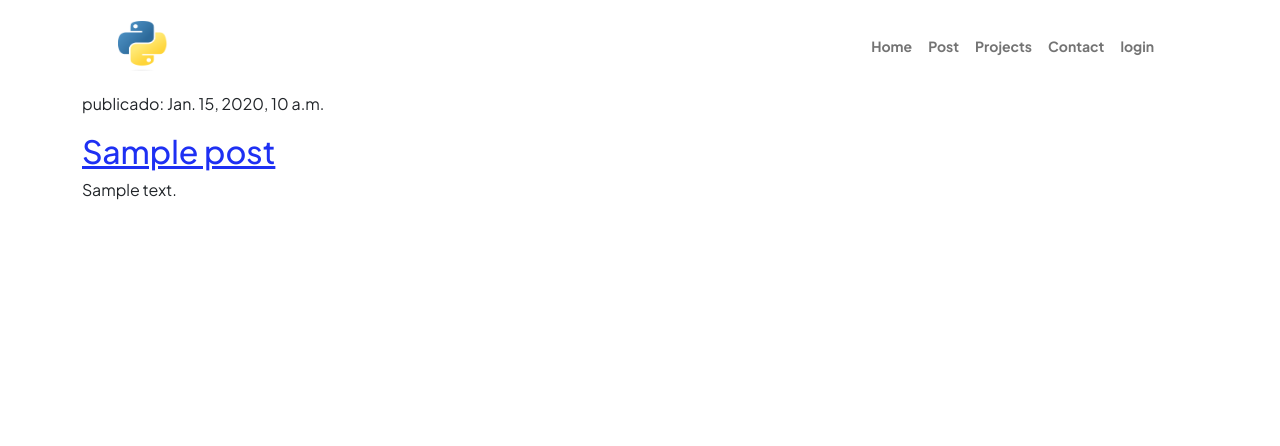
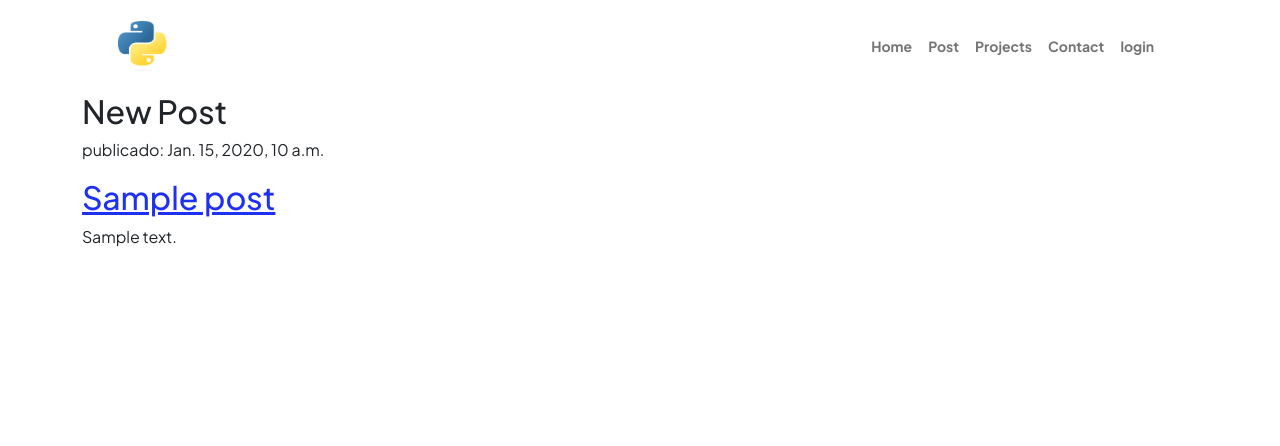
Before and after one commit to tfermoso/blog, a Django app: page /post/list in a window 1280 px wide. Shown: the top 446 px of the page. Run offline with Django 3.2, Linux system fonts and the light colour scheme; tables that the repository leaves empty hold one stand-in row (values such as "Sample post"); some libraries are stand-ins or nearby versions.

Commit message:
crear boton crear post

```diff
--- a/blog/templates/blog/post_list.html
+++ b/blog/templates/blog/post_list.html
@@ -1,10 +1,16 @@
 {% extends 'blog/base1.html' %}
 {% block content %}
+<div class="container">
+<h2>New Post</h2>
+{% if user.is_authenticated %}
+<a href="{% url 'post_new' %}" class="top-menu"><span class="glyphicon glyphicon-plus"></span></a>
+{% endif %}
 {% for post in posts %}
-<div class="container">
+<div>
     <p> publicado: {{ post.published_date }}</p>
     <h2><a href="{% url 'post_detail' pk=post.pk %}">{{ post.title }}</a></h2>
     <p>{{ post.text|linebreaksbr }}</p>
 </div>
 {% endfor %}
+</div>
 {% endblock %}
```
Also changed, not shown: img/jsp.jpg (added).
